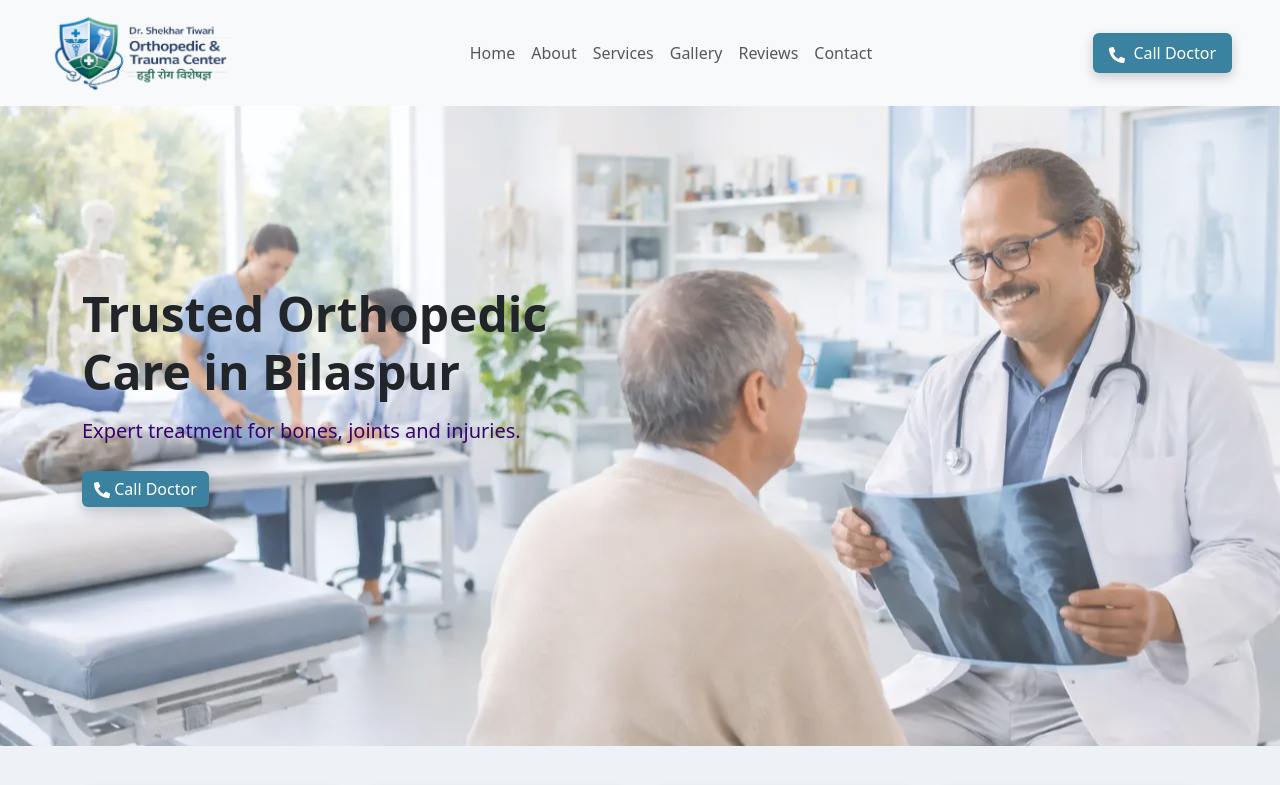
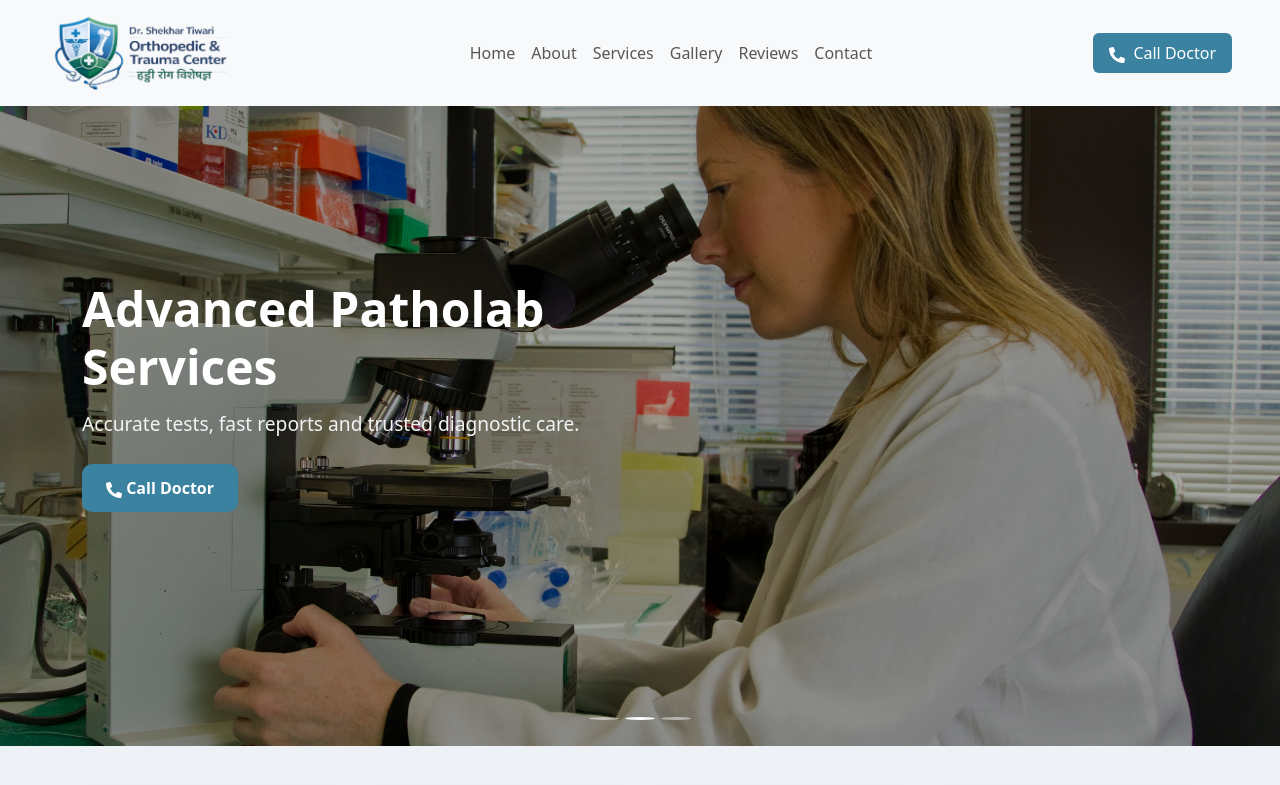
Before and after one commit to dipu4432/-reactjs, a React (Vite) app: page / in a window 1280 px wide. Shown: the top 785 px of the page. Built offline with nearby package versions, Linux system fonts and the light colour scheme; no server answers.

Commit message:
added more images in banner

```diff
--- a/src/components/banner.css
+++ b/src/components/banner.css
@@ -1,25 +1,28 @@
 .hero-section {
   position: relative;
+}
+
+/* Each Slide */
+.hero-slide {
+  position: relative;
   height: 80vh;
-
-  /* background: url("/assets/hero-bg.jpg") center/cover no-repeat; */
-
   display: flex;
   align-items: center;
 }
 
-/* Overlay for readability */
+/* Overlay */
 .hero-overlay {
   position: absolute;
   inset: 0;
-  background: rgba(255, 255, 255, 0.25);
+  background: rgba(0, 0, 0, 0.35);
 }
 
 /* Content */
 .hero-content {
   position: relative;
   z-index: 2;
-  max-width: 600px;
+  max-width: 650px;
+  color: #fff;
 }
 
 /* Title */
@@ -32,9 +35,9 @@
 
 /* Subtitle */
 .hero-subtitle {
-  font-size: 1.25rem;
-  color: #34036e;
+  font-size: 1.2rem;
   margin-bottom: 25px;
+  color: #f3f3f3;
 }
 
 /* Buttons */
@@ -44,49 +47,62 @@
   flex-wrap: wrap;
 }
 
-/* Primary Button */
-.btn-primary {
-  background: #2fb36d;
-  color: #fff;
-  border: none;
-  padding: 12px 22px;
-  border-radius: 10px;
-  font-weight: 500;
-
-  display: flex;
-  align-items: center;
-  gap: 8px;
-
-  box-shadow: 0 4px 12px rgba(0,0,0,0.2);
-  transition: 0.3s;
+/* Book Button */
+.book-btn {
+  background: #2fb36d !important;
+  border: none !important;
+  padding: 12px 24px !important;
+  border-radius: 10px !important;
+  font-weight: 600 !important;
 }
 
-.btn-primary:hover {
-  background: #24995c;
+.book-btn:hover {
+  background: #24995c !important;
 }
 
-/* Secondary Button */
-.btn-secondary {
-  background: #fff;
-  color: #333;
-  border: 1px solid #ccc;
-  padding: 12px 22px;
-  border-radius: 10px;
-
-  display: flex;
-  align-items: center;
-  gap: 8px;
-
-  transition: 0.3s;
+/* Call Button */
+.call-btn {
+  background: #3b82a0 !important;
+  border: none !important;
+  padding: 12px 24px !important;
+  border-radius: 10px !important;
+  font-weight: 600 !important;
 }
 
-.btn-secondary:hover {
-  background: #f5f5f5;
+.call-btn:hover {
+  background: #2f6e87 !important;
+}
+
+/* Carousel dots */
+.carousel-indicators [data-bs-target] {
+  width: 10px;
+  height: 10px;
+  border-radius: 50%;
 }
 
 /* Responsive */
 @media (max-width: 768px) {
+  .hero-slide {
+    height: 70vh;
+  }
+
   .hero-title {
     font-size: 2rem;
   }
+
+  .hero-subtitle {
+    font-size: 1rem;
+  }
+
+  .hero-buttons {
+    gap: 10px;
+    justify-content: flex-start;
+  }
+
+  /* Keep buttons auto width like desktop */
+  .book-btn,
+  .call-btn {
+    width: auto !important;
+    padding: 12px 20px !important;
+  }
 }
--- a/src/components/banner.jsx
+++ b/src/components/banner.jsx
@@ -1,60 +1,96 @@
-import { FaPhoneAlt, FaCalendarAlt } from "react-icons/fa";
+import { FaPhoneAlt } from "react-icons/fa";
 import "./banner.css";
-import heroBg from "../assets/bgg.webp";
 import { useState } from "react";
-import { Modal, Button } from "react-bootstrap";
+import { Modal, Button, Carousel } from "react-bootstrap";
 import AppointmentForm from "./appointmentForm";
+
+/* Import your banner images */
+import heroBg1 from "../assets/orthopedic-clinic.webp";
+import heroBg2 from "../assets/pathoLab.webp";
+import heroBg3 from "../assets/hero-bg.webp";
 
 function Banner() {
   const [show, setShow] = useState(false);
 
   const phoneNumber = import.meta.env.VITE_PHONE_NUMBER;
 
+  /* Banner Slides Data */
+  const slides = [
+    {
+      image: heroBg1,
+      title: "Trusted Orthopedic Care in Bilaspur",
+      subtitle: "Expert treatment for bones, joints and injuries.",
+    },
+    {
+      image: heroBg2,
+      title: "Advanced Patholab Services",
+      subtitle: "Accurate tests, fast reports and trusted diagnostic care.",
+    },
+    {
+      image: heroBg3,
+      title: "Pain-Free Joint Movement Starts Here",
+      subtitle: "Specialized treatment for knee, back and shoulder pain.",
+    },
+  ];
+
   return (
-    <section
-      className="hero-section"
+    <section className="hero-section">
+      {/* Bootstrap Carousel */}
+      <Carousel
+        fade
+        controls={false}
+        indicators={true}
+        interval={3000}
+        pause={false}
+      >
+        {slides.map((slide, index) => (
+          <Carousel.Item key={index}>
+            {/* Background Image */}
+            <div
+              className="hero-slide"
               style={{
-        background: `url(${heroBg}) center/cover no-repeat`,
+                background: `url(${slide.image}) center/cover no-repeat`,
               }}
             >
               {/* Overlay */}
               <div className="hero-overlay"></div>
 
+              {/* Content */}
               <div className="hero-content container">
-        {/* Heading */}
+                {/* <h1 className="hero-title">{slide.title}</h1> */}
                 <h1 className="hero-title">
-          Trusted Orthopedic <br />
-          Care in Bilaspur
+                  {slide.title.split(" ").slice(0, 2).join(" ")} <br />
+                  {slide.title.split(" ").slice(2).join(" ")}
                 </h1>
 
-        {/* Subtitle */}
-        <p className="hero-subtitle">
-          Expert treatment for bones, joints and injuries.
-        </p>
+                <p className="hero-subtitle">{slide.subtitle}</p>
 
-        {/* Buttons */}
                 <div className="hero-buttons">
-          {/* <button className="btn-primary" onClick={() => setShow(true)}>
-            <FaCalendarAlt /> Book Appointment
-          </button> */}
+                  {/* Book Appointment */}
+                  {/* <Button
+                    className="book-btn"
+                    onClick={() => setShow(true)}
+                  >
+                    Book Appointment
+                  </Button> */}
 
-          {/* <button className="btn-secondary">
-            <FaPhoneAlt /> Call Doctor
-          </button> */}
+                  {/* Call Doctor */}
                   <Button
-            style={{
-              backgroundColor: "#3B82A0",
-              border: "none",
-            }}
+                    className="call-btn"
                     onClick={() => {
-              // const phoneNumber = "+919876543210"; // replace with your number
                       window.location.href = `tel:${phoneNumber}`;
                     }}
                   >
                     <FaPhoneAlt /> Call Doctor
                   </Button>
                 </div>
-        {/* ✅ Modal OUTSIDE Navbar */}
+              </div>
+            </div>
+          </Carousel.Item>
+        ))}
+      </Carousel>
+
+      {/* Modal */}
       <Modal show={show} onHide={() => setShow(false)} centered size="lg">
         <Modal.Header closeButton>
           <Modal.Title>Book Appointment</Modal.Title>
@@ -64,7 +100,6 @@ function Banner() {
           <AppointmentForm onSuccess={() => setShow(false)} />
         </Modal.Body>
       </Modal>
-      </div>
     </section>
   );
 }
```
Also changed, not shown: src/assets/pathoLab.webp (added). Lines whose indentation alone changed are shown as unchanged.
